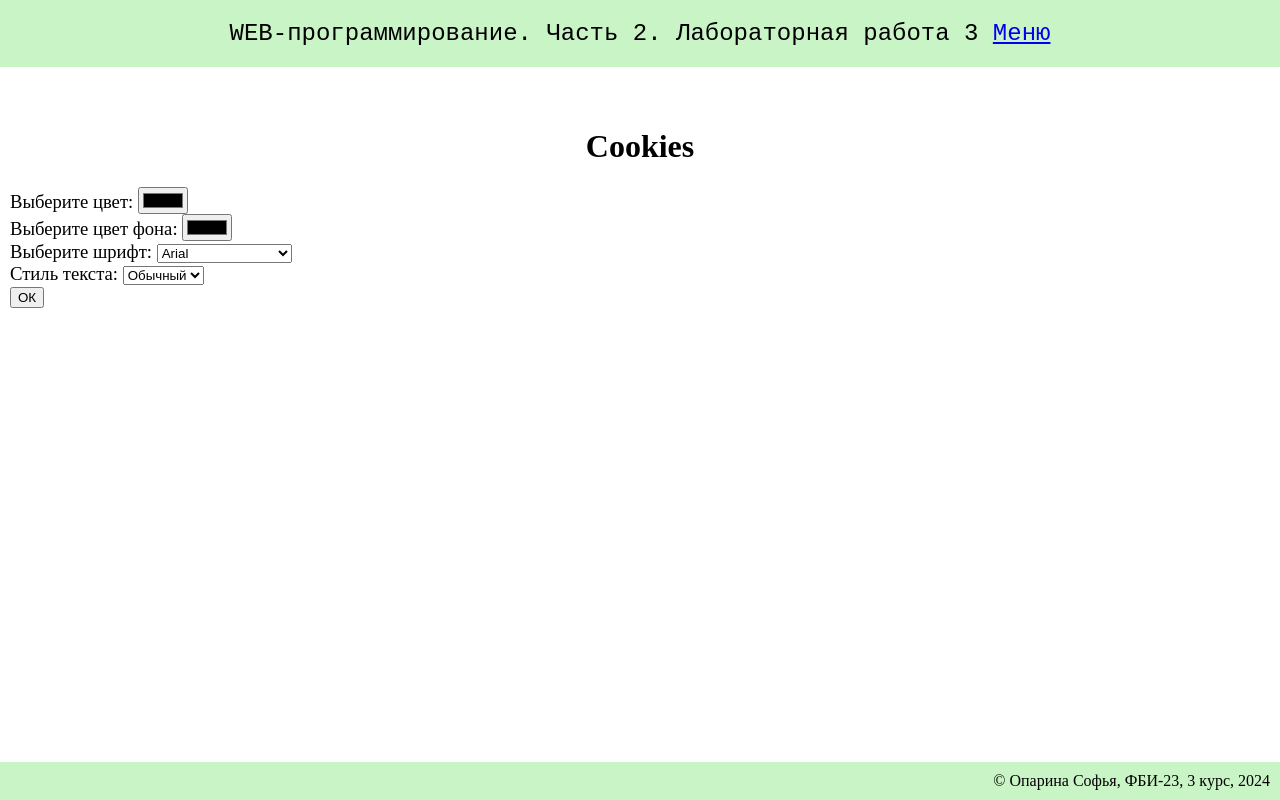
After one commit to smoanlyfa/web_lab2, a Flask app: page /lab3/settings in a window 1280 px wide. The commit adds this page. Run offline with Flask 3, Linux system fonts and the light colour scheme.

Commit message:
Настройки отображения

```diff
--- a/lab3.py
+++ b/lab3.py
@@ -54,3 +54,48 @@ def pay():
 @lab3.route('/lab3/success')
 def success():
     return render_template('lab3/success.html')
+
+
+@lab3.route('/lab3/settings')
+def settings():
+    color = request.args.get('color')
+    background = request.args.get('background')
+    font = request.args.get('font')
+    style = request.args.get('style')
+
+    if color:
+        resp = make_response(redirect('lab3/settings.html'))
+        resp.set_cookie('color', color)
+        return resp
+
+    if background:
+        resp = make_response(redirect('lab3/settings.html'))
+        resp.set_cookie('background', background)
+        return resp
+
+    if font:
+        resp = make_response(redirect('lab3/settings.html'))
+        resp.set_cookie('font', font)
+        return resp
+
+    if style:
+        resp = make_response(redirect('lab3/settings.html'))
+        resp.set_cookie('style', style)
+        return resp
+
+
+    color = request.cookies.get('color')
+    resp = make_response(render_template('lab3/settings.html', color=color))
+
+
+    background = request.cookies.get('background')
+    resp = make_response(render_template('lab3/settings.html', background=background))
+
+
+    font = request.cookies.get('font')
+    resp = make_response(render_template('lab3/settings.html', font=font))
+
+
+    style = request.cookies.get('style')
+    resp = make_response(render_template('lab3/settings.html', style=style))
+    return resp
--- a/templates/base.html
+++ b/templates/base.html
@@ -5,6 +5,25 @@
     <meta name="viewport" content="width=device-width, initial-scale=1.0">
     <title>Опарина Софья. {% block lab2%} {% endblock %}</title>
     <link rel="stylesheet" href="{{url_for('static', filename='main.css')}}">
+    <style>
+        body {
+            {% if request.cookies.get('color')%}
+            color: {{request.cookies.get('color')}};
+            {%endif%}
+
+            {% if request.cookies.get('background') %}
+            background-color: {{ request.cookies.get('background') }};
+            {% endif %}
+
+            {% if request.cookies.get('font') %}
+            font-family: {{ request.cookies.get('font') }};
+            {% endif %}
+
+            {% if request.cookies.get('style') %}
+            font-style: {{ request.cookies.get('style') }};
+            {% endif %}
+        }
+    </style>
 </head>
 <body>
     <header>
--- a/templates/lab3/lab3.html
+++ b/templates/lab3/lab3.html
@@ -12,5 +12,6 @@
         <li><a href="/lab3/cookie">Куки</a></li>
         <li><a href="/lab3/form1">Форма</a></li>
         <li><a href="/lab3/order">Заказ напитка</a></li>
+        <li><a href="/lab3/settings">Утсановка цвета</a></li>
     </ol>
 {%endblock%}
--- /dev/null
+++ b/templates/lab3/settings.html
@@ -0,0 +1,41 @@
+{%extends "base.html"%}
+
+{% block lab2 %} Лабораторная работа 3 {% endblock %}
+
+{%block main%}
+   <h1>Cookies</h1>
+   <form>
+        <div>
+            <label class="label" for="color">Выберите цвет:</label>
+            <input type="color" id="color" name="color" value="{{color or ''}}">
+        </div>
+
+        <div>
+            <label class="label" for="background">Выберите цвет фона:</label>
+            <input type="color" id="background" name="background" value="{{ background or '' }}">
+        </div>
+
+        <div>
+            <label class="label" for="font">Выберите шрифт:</label>
+            <select id="font" name="font">
+                <option value="Arial" {% if font == 'Arial' %}selected{% endif %}>Arial</option>
+                <option value="Times New Roman" {% if font == 'Times New Roman' %}selected{% endif %}>Times New Roman</option>
+                <option value="Courier New" {% if font == 'Courier New' %}selected{% endif %}>Courier New</option>
+            </select>
+        </div>
+
+        <div>
+            <label class="label" for="style">Стиль текста:</label>
+            <select id="style" name="style">
+                <option value="normal" {% if style == 'normal' %}selected{% endif %}>Обычный</option>
+                <option value="italic" {% if style == 'italic' %}selected{% endif %}>Курсив</option>
+                <option value="bold" {% if style == 'bold' %}selected{% endif %}>Жирный</option>
+            </select>
+        </div>
+
+        <div>
+            <button type="submit">ОК</button>
+        </div>
+
+    </form>
+{%endblock%}
```
